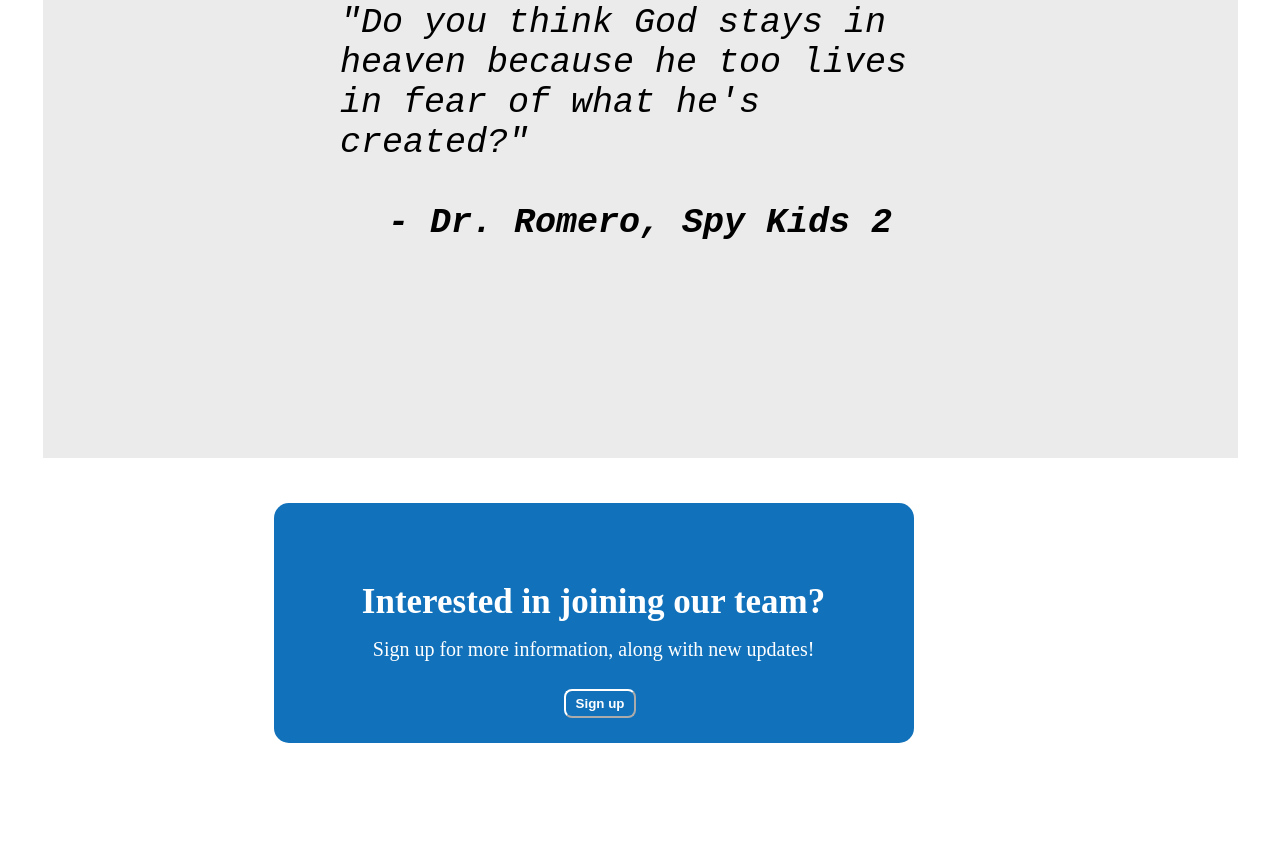
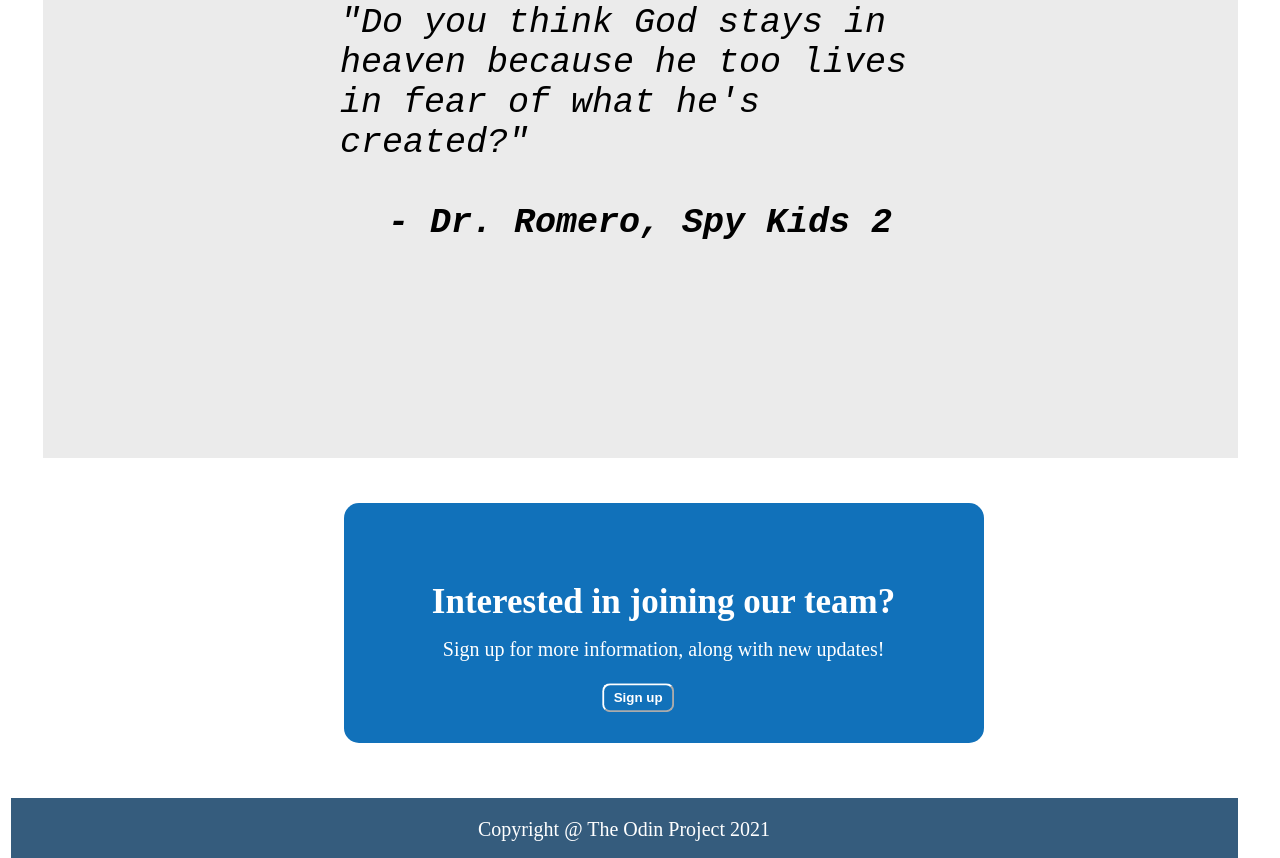
Before and after one commit to bellgreenb/Project-Landing-Page, a plain HTML site: page index.html in a window 1280 px wide. Shown: the part 1245-2103 px from the top of the page. Before the commit the page ends 2023 px from the top, so only its background shows below. Drawn offline with Linux system fonts and the light colour scheme.

Commit message:
finish footer edits

```diff
--- a/index.html
+++ b/index.html
@@ -7,7 +7,7 @@
     </head>
 
     <body>
-        <h1 id="header"><div id="great">Isnt this great? <div id="links"><a  href="#"> link one </a> <a href="#" >link two </a> <a href="#"> link three</a></div></div></h1>
+        <h1 id="header"><div id="great">Awesome Header <div id="links"><a  href="#"> link one </a> <a href="#" >link two </a> <a href="#"> link three</a></div></div></h1>
         <div id = "mastersnake">
         <div id="box1">
         <h3>Some stuff about Python</h3>
@@ -36,6 +36,8 @@
 
       <button type="radio" id="button-two"><b>Sign up</b></button>
 
+      <div id="footer"><div id="copy">Copyright @ The Odin Project 2021</div></div>
+
     </body>
 
 </html>
--- a/style.css
+++ b/style.css
@@ -161,6 +161,7 @@ a {
     justify-content: center;
     position: relative;
     top: 500px;
+    left: 70px;
     width: 600px;
     height: 200px;
     flex-wrap: nowrap;
@@ -186,7 +187,8 @@ a {
 #button-two {
     position: relative;
     top: 580px;
-    left: -360px;
+    left: -50%;
+    transform: translate(-30%, -20%);
     white-space: nowrap;
     text-align: center;
     color: white;
@@ -199,3 +201,24 @@ a {
     color: #1171ba;
     border-color: #1171ba;
 }
+
+#footer {
+position: absolute;
+display: block;
+background: #355C7D;
+color: white;
+width: 100%;
+height: 40px;
+bottom: -400px;
+right: 0;
+margin: 0;
+padding: 10px 16px;
+z-index: 9001; /*prevents transparency*/
+text-align: center;
+font-size: 20px;
+}
+
+#copy {
+    position: relative;
+    top: 10px;
+}
```
